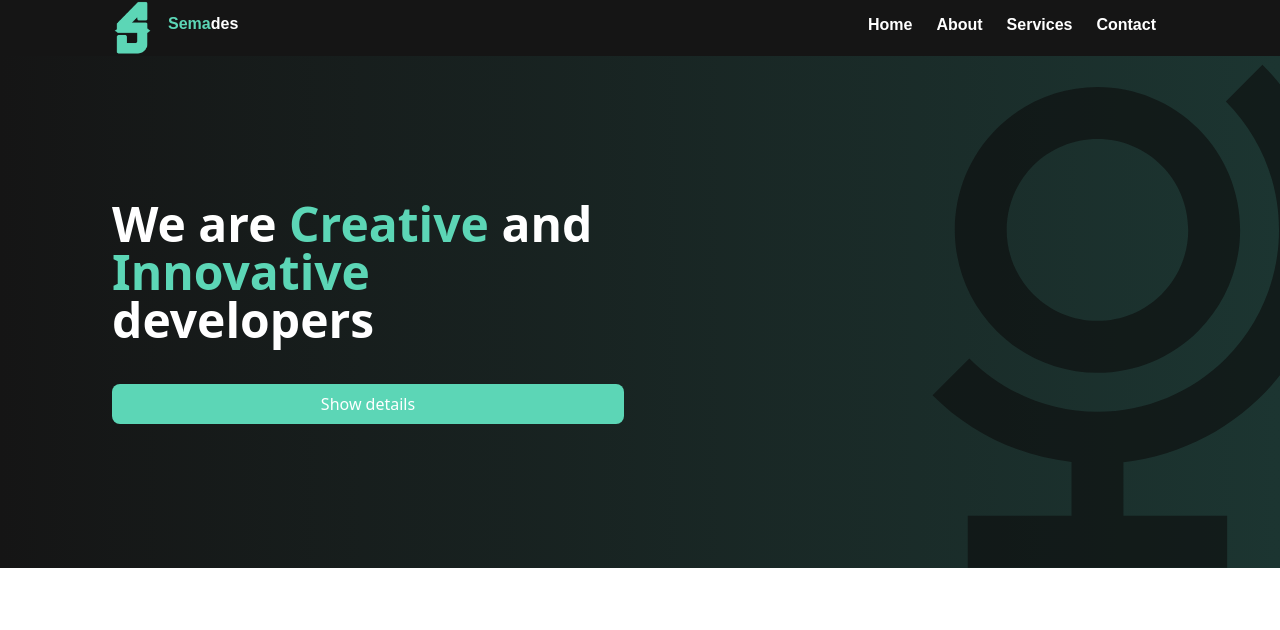
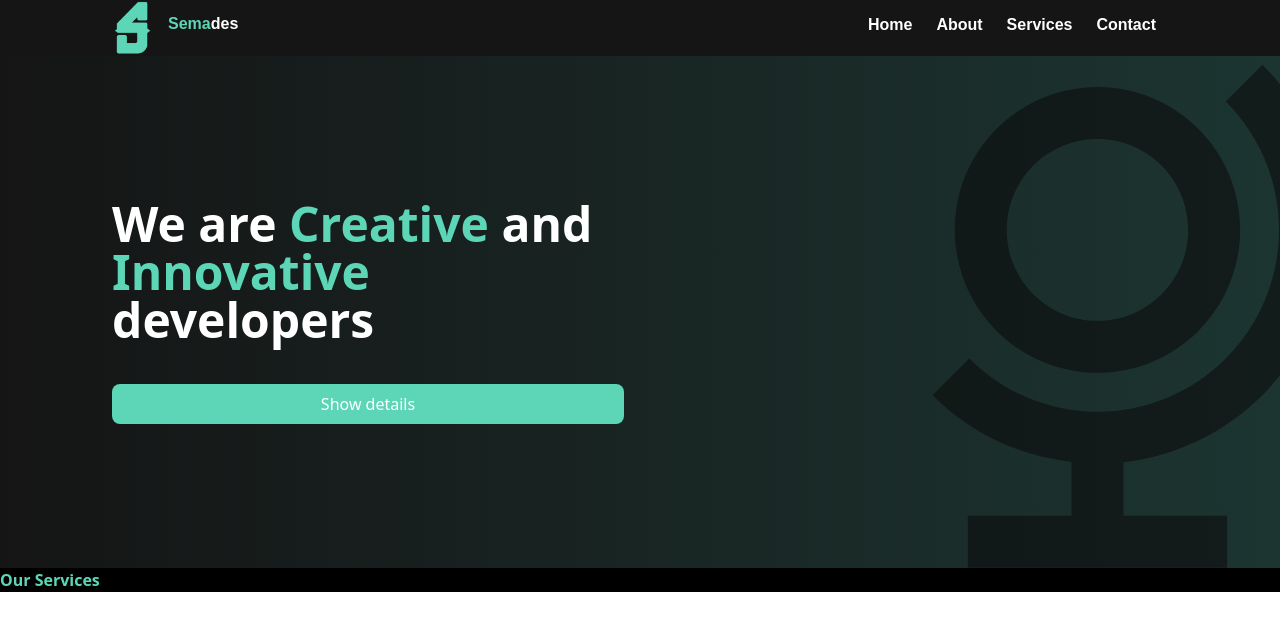
Before and after one commit to sky2626/Joetib-semades, a React (Vite) app: page / in a window 1280 px wide. Shown: the top 630 px of the page. Built offline with nearby package versions, Linux system fonts and the light colour scheme; a web font is replaced by a local one.

Commit message:
Our services

```diff
--- a/src/component/Home.jsx
+++ b/src/component/Home.jsx
@@ -11,7 +11,6 @@ export default function Home(){
         <div className="bg-pro-200 ">
            {/*  Hero section */}
             <div
-
             className="bg-gradient-to-l from-pro-300 flex flex-col md:flex-row gap-1" >
                 <div className="flex flex-col justify-center p-12 md:pl-28 ">
                     <h1
@@ -24,16 +23,23 @@ export default function Home(){
                     </h1>
                     <button
                     onClick={handleMoreClick}
-                    className="text-white bg-pro-100 h-10 rounded-lg mt-10 md:w-120 ">
+                    className="text-white bg-pro-100 h-10 rounded-lg mt-10 md:w-120 text-semibold">
                         {showMore ? 'Hide' : 'Show'} details
                     </button>
                     {showMore &&
                     <p
-                    className='bg-pro-300 mt-0 p-4 text-white rounded-lg md:w-120 transition duration-700 ease-in-out'>
+                    className='bg-pro-300 mt-0 p-4 text-white rounded-lg md:w-120 '>
                         Tackling a wide range of global issues is our main core focus. Education,Bussiness, Human Rights, Poverty Alleviation, Global Connectivity, and health fall in our scope.</p>}
                 </div>
+                <img className="hidden md:block md:pl-64 md:h-120 md:pt-2" src="./src/assets/globe.svg" alt="svg of globe" />
+            </div>
+            <div className='bg-black '>
+                <div className="">
+                    <h1 className='text-pro-100 font-semibold '>Our Services</h1>
+                </div>
+                <div className="">
 
-                <img className="hidden md:block md:pl-64 md:h-120 md:pt-2" src="./src/assets/globe.svg" alt="svg of globe" />
+                </div>
 
             </div>
         </div>
```
